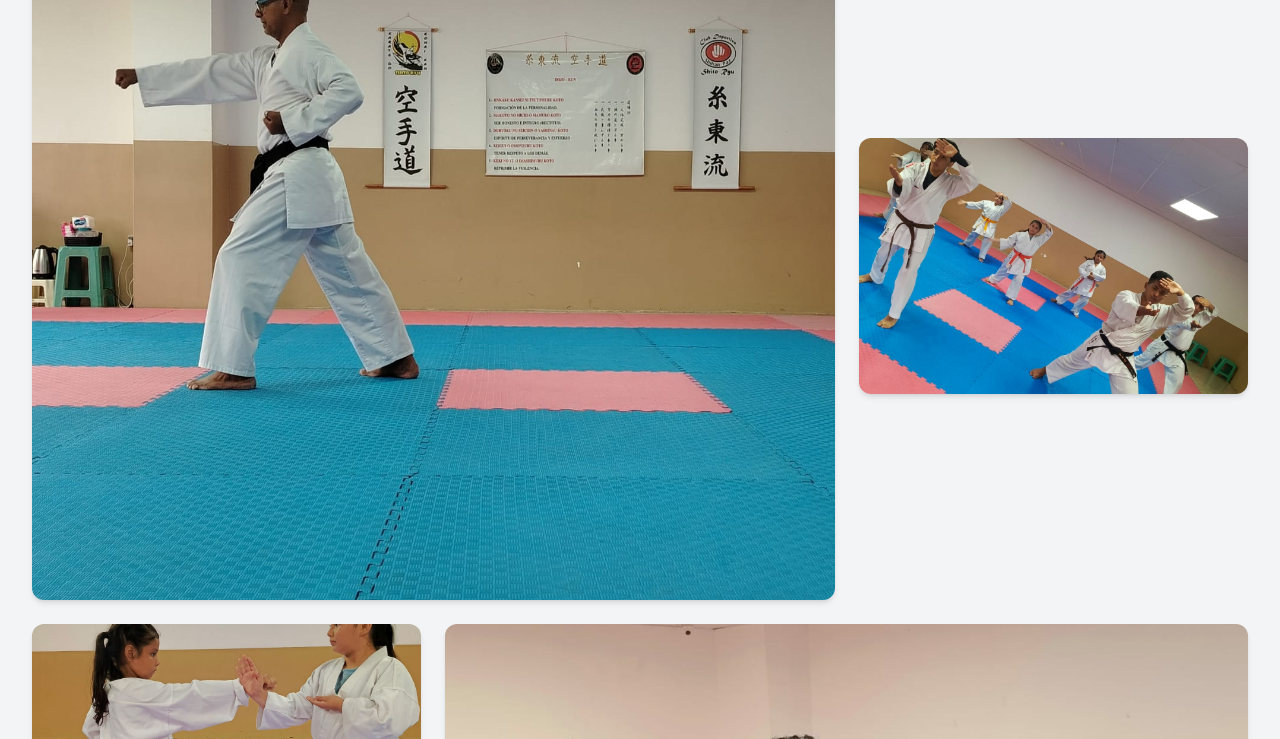
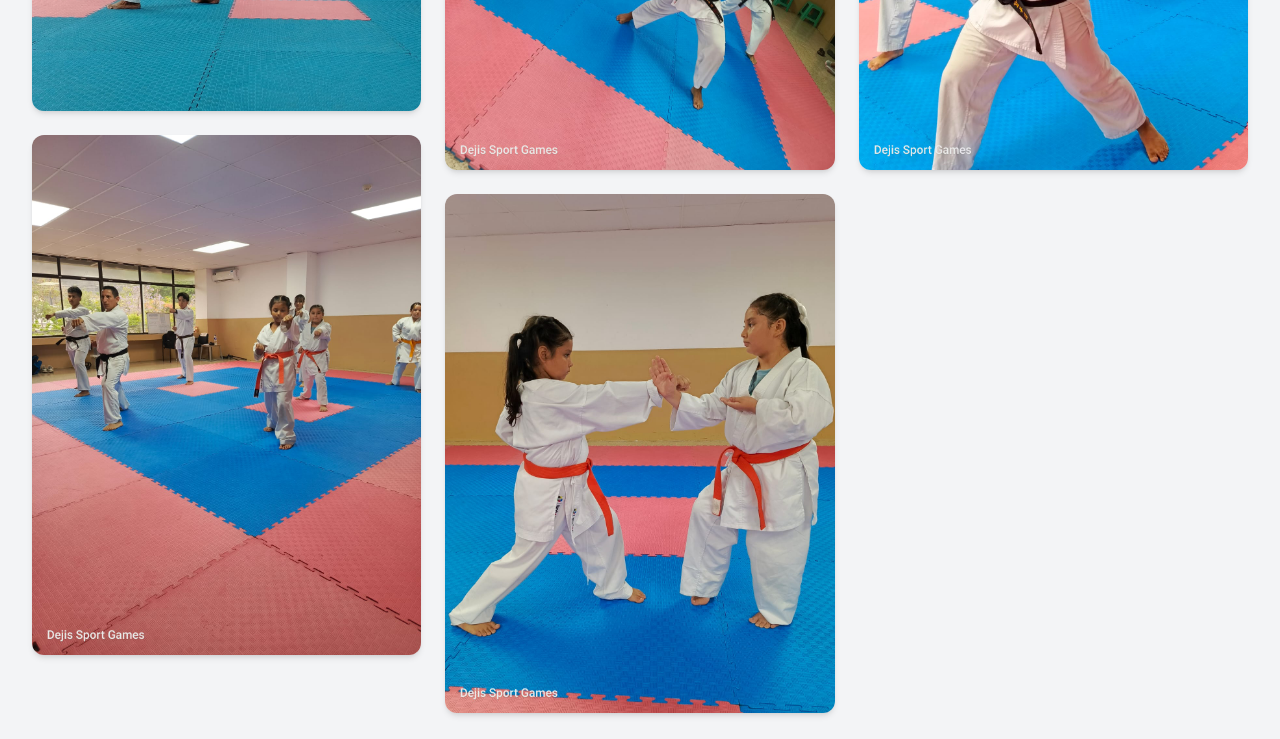
Before and after one commit to luismejiasccs-art/dejiskarate, a plain HTML site: page index.html in a window 1280 px wide. Shown: the part 3120-3859 px from the top of the page. Drawn offline with nearby package versions, Linux system fonts and the light colour scheme.

Commit message:
Refactor gallery layout for better image display

```diff
--- a/index.html
+++ b/index.html
@@ -268,45 +268,45 @@
                 </p>
             </div>
 
-            <!-- Cuadrícula de Galería -->
-            <div class="grid grid-cols-1 sm:grid-cols-2 md:grid-cols-3 gap-4 lg:gap-6">
+            <!-- Cuadrícula de Galería (Estilo Masonry para evitar que se corten las fotos) -->
+            <div class="columns-1 sm:columns-2 md:columns-3 gap-4 lg:gap-6 space-y-4 lg:space-y-6">
 
-                <!-- Foto 1 (Grande) -->
+                <!-- Foto 1 -->
                 <!-- RECUERDA: Cambia "foto-galeria-1.jpg" por el nombre de tu foto real -->
-                <div class="gallery-img-container rounded-xl md:col-span-2 md:row-span-2 shadow-md">
-                    <img src="foto-galeria-1.jpg" alt="Entrenamiento en el dojo" class="w-full h-64 md:h-full object-cover" onerror="this.src='https://images.unsplash.com/photo-1555597673-b21d5c935865?ixlib=rb-4.0.3&auto=format&fit=crop&w=1200&q=80'">
+                <div class="gallery-img-container rounded-xl shadow-md relative break-inside-avoid">
+                    <img src="foto-galeria-1.jpg" alt="Entrenamiento en el dojo" class="w-full h-auto" onerror="this.src='https://images.unsplash.com/photo-1555597673-b21d5c935865?ixlib=rb-4.0.3&auto=format&fit=crop&w=1200&q=80'">
                     <div class="gallery-overlay">
                         <h3 class="text-white font-bold text-xl">Entrenamiento Tradicional</h3>
                     </div>
                 </div>
 
                 <!-- Foto 2 -->
-                <div class="gallery-img-container rounded-xl shadow-md h-64">
-                    <img src="foto-galeria-2.jpg" alt="Práctica de Kumite" class="w-full h-full object-cover" onerror="this.src='https://images.unsplash.com/photo-1599058917212-d750089bc07e?ixlib=rb-4.0.3&auto=format&fit=crop&w=800&q=80'">
+                <div class="gallery-img-container rounded-xl shadow-md relative break-inside-avoid">
+                    <img src="foto-galeria-2.jpg" alt="Práctica de Kumite" class="w-full h-auto" onerror="this.src='https://images.unsplash.com/photo-1599058917212-d750089bc07e?ixlib=rb-4.0.3&auto=format&fit=crop&w=800&q=80'">
                     <div class="gallery-overlay">
                         <h3 class="text-white font-bold text-lg">Práctica de Kumite</h3>
                     </div>
                 </div>
 
                 <!-- Foto 3 -->
-                <div class="gallery-img-container rounded-xl shadow-md h-64">
-                    <img src="foto-galeria-3.jpg" alt="Demostración de Kata" class="w-full h-full object-cover" onerror="this.src='https://images.unsplash.com/photo-1544367567-0f2fcb009e0b?ixlib=rb-4.0.3&auto=format&fit=crop&w=800&q=80'">
+                <div class="gallery-img-container rounded-xl shadow-md relative break-inside-avoid">
+                    <img src="foto-galeria-3.jpg" alt="Demostración de Kata" class="w-full h-auto" onerror="this.src='https://images.unsplash.com/photo-1544367567-0f2fcb009e0b?ixlib=rb-4.0.3&auto=format&fit=crop&w=800&q=80'">
                     <div class="gallery-overlay">
                         <h3 class="text-white font-bold text-lg">Perfeccionando Katas</h3>
                     </div>
                 </div>
 
                 <!-- Foto 4 -->
-                <div class="gallery-img-container rounded-xl shadow-md h-64">
-                    <img src="foto-galeria-4.jpg" alt="Clase Infantil" class="w-full h-full object-cover" onerror="this.src='https://images.unsplash.com/photo-1516481157840-27f311ebc412?ixlib=rb-4.0.3&auto=format&fit=crop&w=800&q=80'">
+                <div class="gallery-img-container rounded-xl shadow-md relative break-inside-avoid">
+                    <img src="foto-galeria-4.jpg" alt="Clase Infantil" class="w-full h-auto" onerror="this.src='https://images.unsplash.com/photo-1516481157840-27f311ebc412?ixlib=rb-4.0.3&auto=format&fit=crop&w=800&q=80'">
                     <div class="gallery-overlay">
                         <h3 class="text-white font-bold text-lg">Futuros Cinturones Negros</h3>
                     </div>
                 </div>
 
                 <!-- Foto 5 -->
-                <div class="gallery-img-container rounded-xl shadow-md h-64 md:col-span-2">
-                    <img src="foto-galeria-5.jpg" alt="Examen de Grados" class="w-full h-full object-cover" style="object-position: center 20%;" onerror="this.src='https://images.unsplash.com/photo-1555597970-d5f0e3860bb1?ixlib=rb-4.0.3&auto=format&fit=crop&w=1200&q=80'">
+                <div class="gallery-img-container rounded-xl shadow-md relative break-inside-avoid">
+                    <img src="foto-galeria-5.jpg" alt="Examen de Grados" class="w-full h-auto" onerror="this.src='https://images.unsplash.com/photo-1555597970-d5f0e3860bb1?ixlib=rb-4.0.3&auto=format&fit=crop&w=1200&q=80'">
                     <div class="gallery-overlay">
                         <h3 class="text-white font-bold text-xl">Exámenes de Grado</h3>
                     </div>
```
